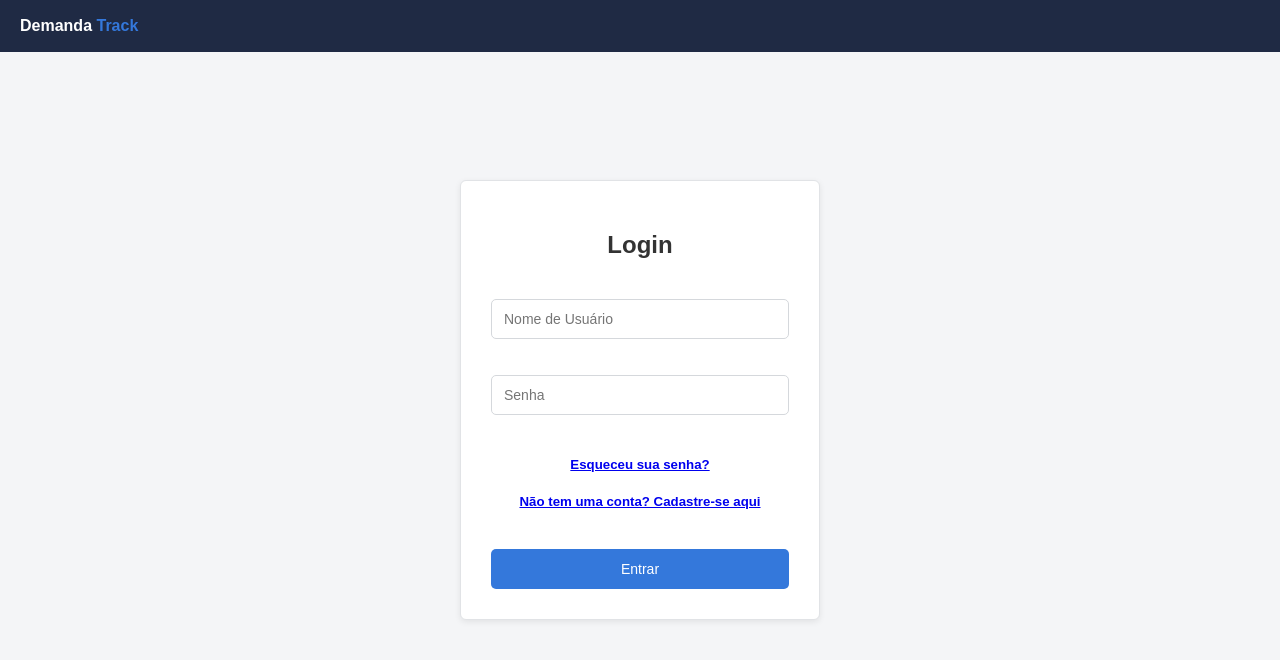
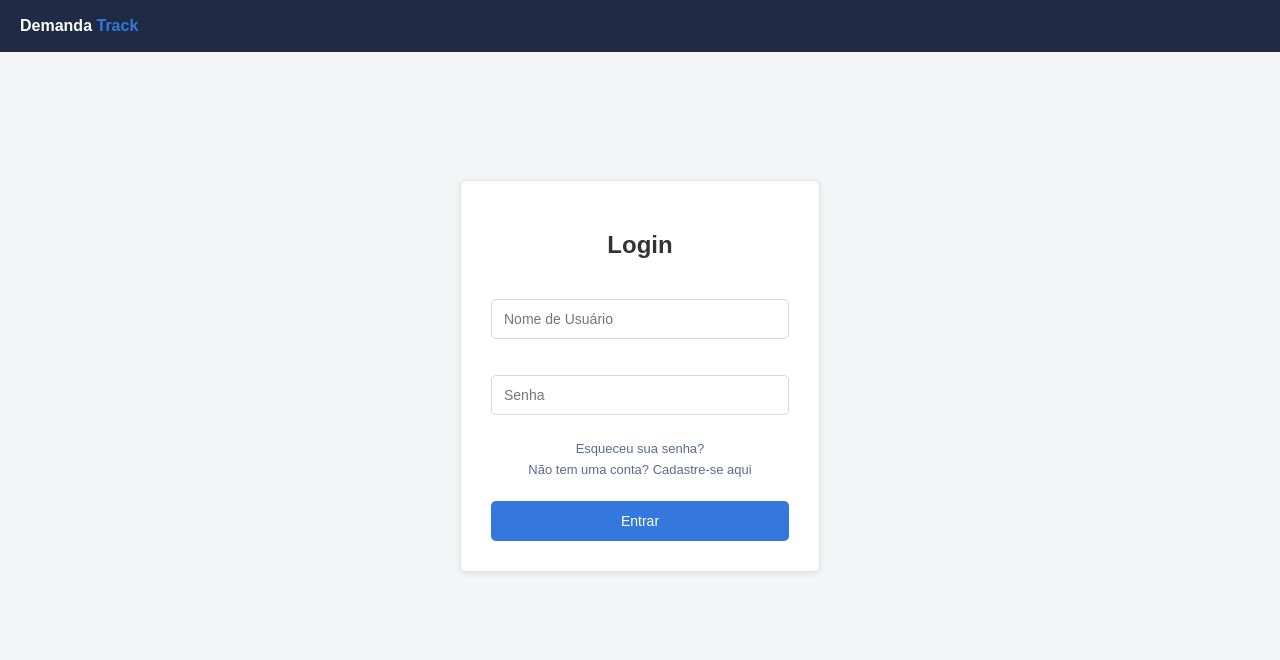
Before and after one commit to Nathan-Kenzo/PI-II-Time2, a plain HTML site: page pages/login.html in a window 1280 px wide. Drawn offline with Linux system fonts and the light colour scheme.

Commit message:
Visual login e cadastro

```diff
--- a/css/cadastro.css
+++ b/css/cadastro.css
@@ -72,3 +72,18 @@ h1 {
     width: 100%;
     cursor: pointer;
 }
+
+#formulario .link-ajuda {
+    margin: 6px 0;
+    font-size: 13px;
+}
+
+#formulario .link-ajuda a {
+    color: #5b6b8c;
+    text-decoration: none;
+}
+
+#formulario .link-ajuda a:hover {
+    color: #3478db;
+    text-decoration: underline;
+}
--- a/css/login.css
+++ b/css/login.css
@@ -72,3 +72,18 @@ h1 {
     height: 40px;
     width: 100%;
 }
+
+#formulario .link-ajuda {
+    margin: 6px 0;
+    font-size: 13px;
+}
+
+#formulario .link-ajuda a {
+    color: #5b6b8c;
+    text-decoration: none;
+}
+
+#formulario .link-ajuda a:hover {
+    color: #3478db;
+    text-decoration: underline;
+}
--- a/pages/login.html
+++ b/pages/login.html
@@ -20,8 +20,8 @@
         <br><br>
         <input type="password" id="senha" placeholder="Senha" required>
         <br>
-        <h5><a href="../index.html">Esqueceu sua senha?</a></h5>
-        <h5><a href="cadastro.html">Não tem uma conta? Cadastre-se aqui</a></h5>
+        <p class="link-ajuda"><a href="../index.html">Esqueceu sua senha?</a></p>
+        <p class="link-ajuda"><a href="cadastro.html">Não tem uma conta? Cadastre-se aqui</a></p>
         <br>
         <button type="submit" id="botao" onclick="window.location.href='../index.html'">Entrar</button>
     </div>
```
Also changed, not shown: pages/cadastro.html (+1 -1 lines).
